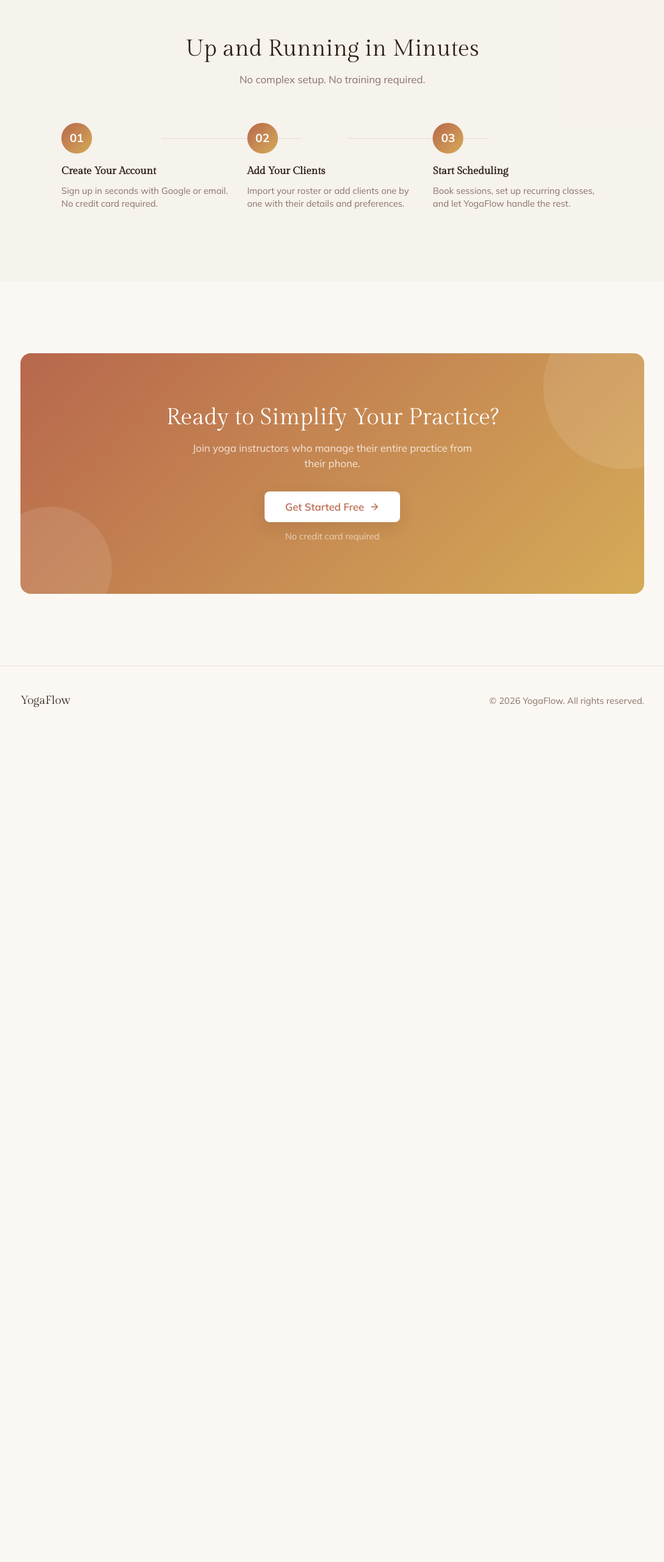
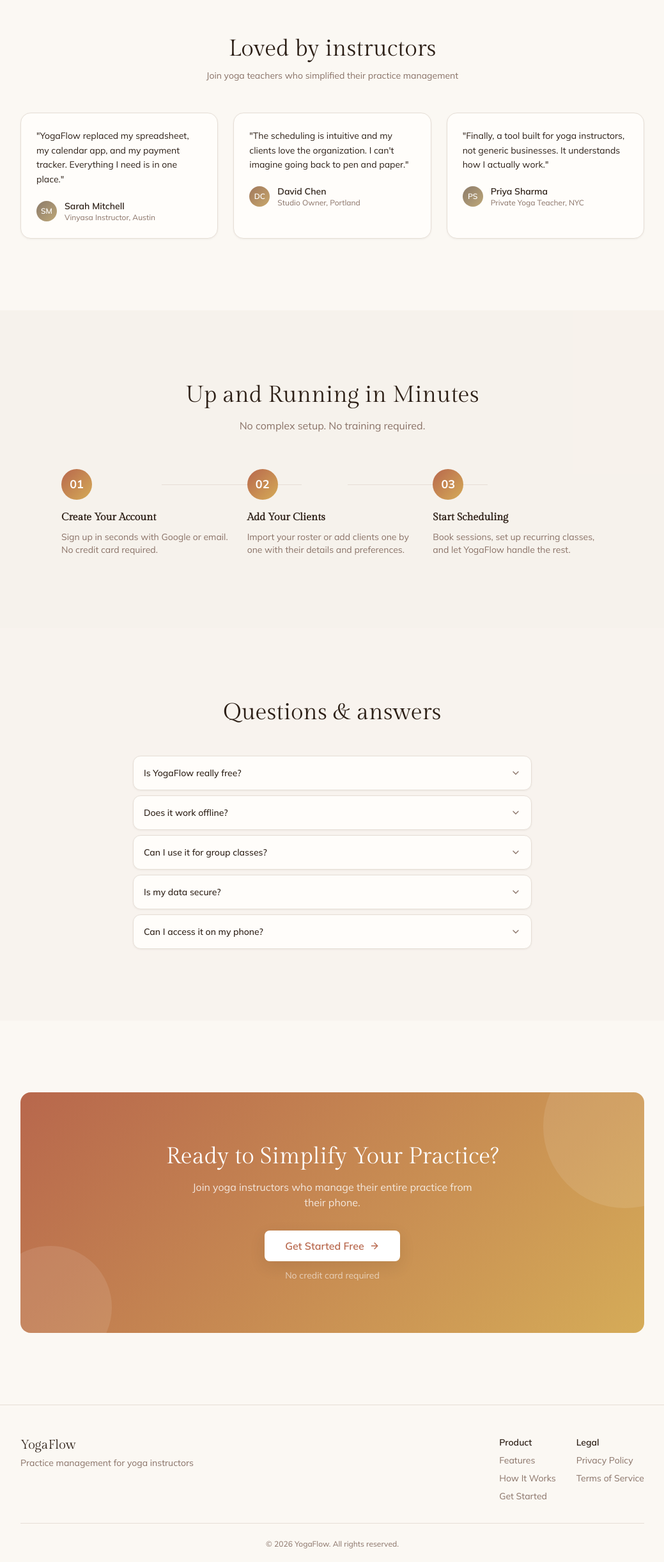
Before and after one commit to SirPsycho828/YogaFlow, a React (Vite) app: page / in a window 1280 px wide. Shown: the part 2383-4824 px from the top of the page at 64% size, without its empty margins (120-1159 px from the left). Before the commit the page ends 3532 px from the top, so only its background shows below. Built offline with nearby package versions, Linux system fonts and the light colour scheme; no server answers.

Commit message:
feat: landing page trust — testimonials, FAQ accordion, full footer

```diff
--- /dev/null
+++ b/src/components/landing/FAQ.tsx
@@ -0,0 +1,54 @@
+import { useState } from 'react'
+import { ChevronDown } from 'lucide-react'
+import { cn } from '@/lib/utils'
+
+const faqs = [
+  { q: 'Is YogaFlow really free?', a: 'Yes! YogaFlow is free to use for solo yoga instructors. We may introduce premium features in the future, but the core scheduling and client management tools will always be free.' },
+  { q: 'Does it work offline?', a: 'Yes. YogaFlow works offline so you can manage sessions even without internet. Your data syncs automatically when you reconnect.' },
+  { q: 'Can I use it for group classes?', a: 'Absolutely. Create group classes with rosters, track attendance, and manage capacity all in one place.' },
+  { q: 'Is my data secure?', a: 'Your data is stored securely on Google Cloud infrastructure with encryption at rest and in transit. We never share your data with third parties.' },
+  { q: 'Can I access it on my phone?', a: "YogaFlow is a progressive web app — install it on your phone's home screen and it works just like a native app." },
+]
+
+export function FAQ() {
+  const [open, setOpen] = useState<number | null>(null)
+
+  return (
+    <section className="py-20 sm:py-28 bg-secondary/30">
+      <div className="mx-auto max-w-2xl px-4 sm:px-6">
+        <h2 className="text-center font-heading text-3xl sm:text-4xl text-foreground">
+          Questions & answers
+        </h2>
+        <div className="mt-12 space-y-2">
+          {faqs.map((faq, i) => (
+            <div key={i} className="reveal rounded-xl border border-border bg-card shadow-sm">
+              <button
+                type="button"
+                onClick={() => setOpen(open === i ? null : i)}
+                className="flex w-full items-center justify-between p-4 text-left"
+              >
+                <span className="text-sm font-medium text-foreground">{faq.q}</span>
+                <ChevronDown
+                  className={cn(
+                    'h-4 w-4 shrink-0 text-muted-foreground transition-transform duration-200',
+                    open === i && 'rotate-180',
+                  )}
+                />
+              </button>
+              <div
+                className={cn(
+                  'grid transition-all duration-200',
+                  open === i ? 'grid-rows-[1fr] opacity-100' : 'grid-rows-[0fr] opacity-0',
+                )}
+              >
+                <div className="overflow-hidden">
+                  <p className="px-4 pb-4 text-sm leading-relaxed text-muted-foreground">{faq.a}</p>
+                </div>
+              </div>
+            </div>
+          ))}
+        </div>
+      </div>
+    </section>
+  )
+}
--- /dev/null
+++ b/src/components/landing/Footer.tsx
@@ -0,0 +1,34 @@
+import { Link } from 'react-router-dom'
+
+export function Footer() {
+  return (
+    <footer className="border-t border-border py-12">
+      <div className="mx-auto max-w-5xl px-4 sm:px-6">
+        <div className="flex flex-col gap-8 sm:flex-row sm:justify-between">
+          <div>
+            <p className="font-heading text-xl text-foreground">YogaFlow</p>
+            <p className="mt-1 text-sm text-muted-foreground">
+              Practice management for yoga instructors
+            </p>
+          </div>
+          <div className="flex gap-8 text-sm text-muted-foreground">
+            <div className="space-y-2">
+              <p className="font-semibold text-foreground">Product</p>
+              <a href="#features" className="block hover:text-foreground transition-colors">Features</a>
+              <a href="#how-it-works" className="block hover:text-foreground transition-colors">How It Works</a>
+              <Link to="/signup" className="block hover:text-foreground transition-colors">Get Started</Link>
+            </div>
+            <div className="space-y-2">
+              <p className="font-semibold text-foreground">Legal</p>
+              <a href="#" className="block hover:text-foreground transition-colors">Privacy Policy</a>
+              <a href="#" className="block hover:text-foreground transition-colors">Terms of Service</a>
+            </div>
+          </div>
+        </div>
+        <div className="mt-8 border-t border-border pt-6 text-center text-xs text-muted-foreground">
+          &copy; {new Date().getFullYear()} YogaFlow. All rights reserved.
+        </div>
+      </div>
+    </footer>
+  )
+}
--- /dev/null
+++ b/src/components/landing/Testimonials.tsx
@@ -0,0 +1,51 @@
+import { InitialsAvatar } from '@/components/shared/InitialsAvatar'
+
+const testimonials = [
+  {
+    name: 'Sarah Mitchell',
+    role: 'Vinyasa Instructor, Austin',
+    quote: 'YogaFlow replaced my spreadsheet, my calendar app, and my payment tracker. Everything I need is in one place.',
+  },
+  {
+    name: 'David Chen',
+    role: 'Studio Owner, Portland',
+    quote: "The scheduling is intuitive and my clients love the organization. I can't imagine going back to pen and paper.",
+  },
+  {
+    name: 'Priya Sharma',
+    role: 'Private Yoga Teacher, NYC',
+    quote: "Finally, a tool built for yoga instructors, not generic businesses. It understands how I actually work.",
+  },
+]
+
+export function Testimonials() {
+  return (
+    <section className="py-20 sm:py-28">
+      <div className="mx-auto max-w-5xl px-4 sm:px-6">
+        <h2 className="text-center font-heading text-3xl sm:text-4xl text-foreground">
+          Loved by instructors
+        </h2>
+        <p className="mx-auto mt-3 max-w-lg text-center text-sm text-muted-foreground">
+          Join yoga teachers who simplified their practice management
+        </p>
+        <div className="mt-12 grid gap-6 sm:grid-cols-2 lg:grid-cols-3">
+          {testimonials.map((t) => (
+            <div
+              key={t.name}
+              className="reveal rounded-2xl border border-border bg-card p-6 shadow-sm"
+            >
+              <p className="text-sm leading-relaxed text-foreground">"{t.quote}"</p>
+              <div className="mt-5 flex items-center gap-3">
+                <InitialsAvatar name={t.name} size="sm" />
+                <div>
+                  <p className="text-sm font-semibold text-foreground">{t.name}</p>
+                  <p className="text-xs text-muted-foreground">{t.role}</p>
+                </div>
+              </div>
+            </div>
+          ))}
+        </div>
+      </div>
+    </section>
+  )
+}
--- a/src/pages/LandingPage.tsx
+++ b/src/pages/LandingPage.tsx
@@ -1,5 +1,8 @@
 import { useState, useEffect, useRef } from 'react'
 import { Link } from 'react-router-dom'
+import { Testimonials } from '@/components/landing/Testimonials'
+import { FAQ } from '@/components/landing/FAQ'
+import { Footer } from '@/components/landing/Footer'
 import {
   Users,
   CalendarCheck,
@@ -285,6 +288,8 @@ export function LandingPage() {
         </div>
       </section>
 
+      <Testimonials />
+
       {/* How It Works */}
       <section id="how-it-works" className="py-20 sm:py-28 bg-secondary/40 reveal">
         <div className="mx-auto max-w-4xl px-4 sm:px-6">
@@ -319,6 +324,8 @@ export function LandingPage() {
         </div>
       </section>
 
+      <FAQ />
+
       {/* Final CTA */}
       <section className="py-20 sm:py-28 reveal">
         <div className="mx-auto max-w-5xl px-4 sm:px-6">
@@ -349,17 +356,7 @@ export function LandingPage() {
         </div>
       </section>
 
-      {/* Footer */}
-      <footer className="border-t border-border py-10">
-        <div className="mx-auto max-w-5xl px-4 sm:px-6">
-          <div className="flex flex-col items-center gap-4 sm:flex-row sm:justify-between">
-            <p className="font-heading text-lg text-foreground">YogaFlow</p>
-            <p className="text-sm text-muted-foreground">
-              &copy; {new Date().getFullYear()} YogaFlow. All rights reserved.
-            </p>
-          </div>
-        </div>
-      </footer>
+      <Footer />
     </div>
   )
 }
```
